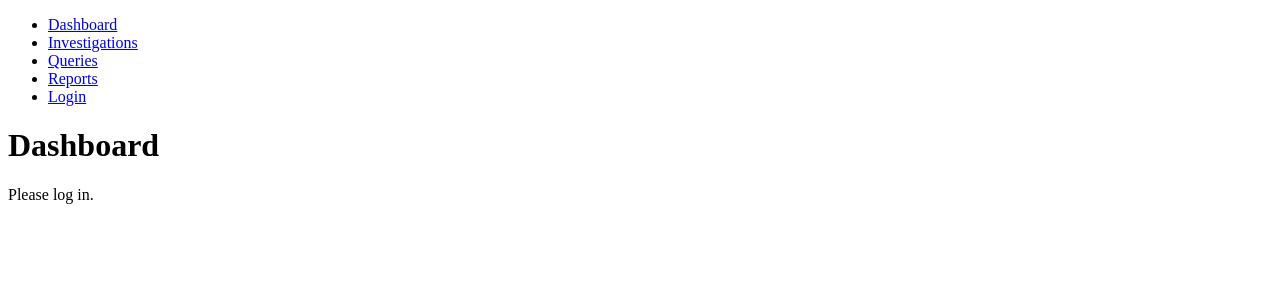
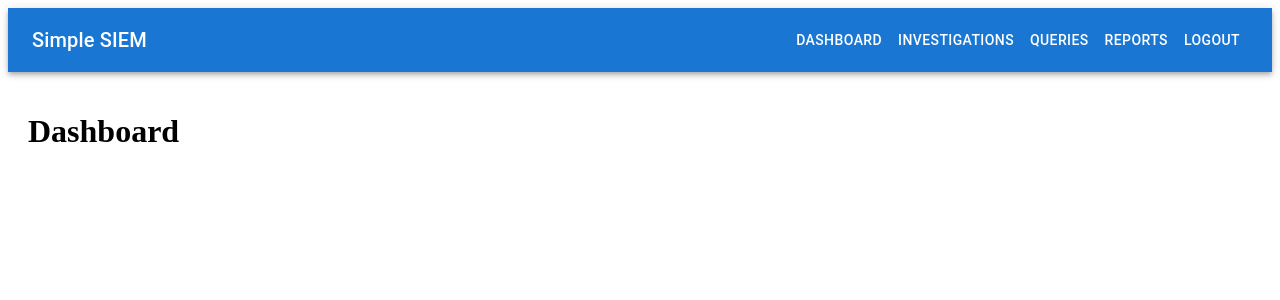
Before and after one commit to kylerobertson84/i14-ssiem, a React (Create React App) app in the folder frontend/: page /dashboard in a window 1280 px wide. Shown: the top 300 px of the page. Built offline with nearby package versions, Linux system fonts and the light colour scheme; no server answers; sample sign-in values are in the browser's storage.

Commit message:
1. Added logic to only allow access to webpages if logged in. 2. Added logout logic. 3. Updated navbar.

```diff
--- a/frontend/src/App.js
+++ b/frontend/src/App.js
@@ -1,6 +1,7 @@
+
 import React from 'react';
 import { BrowserRouter as Router, Route, Routes, Navigate } from 'react-router-dom';
-import NavBar from './components/NavBar';
+
 import Login from './components/Login';
 import Dashboard from './pages/dashboard';
 import Investigations from './pages/investigations';
@@ -8,23 +9,23 @@ import Queries from './pages/queries';
 import Reports from './pages/reports';
 
 import PrivateRoute from './components/PrivateRoute';
+import ProtectedLayout from './components/ProtectedLayout';
 
 
 
-const App = () => {
-  return (
-    <Router>
-      <NavBar />
+const App = () => (
+  <Router>
       <Routes>
-        <Route path="/login" element={<Login />} />
-        <Route path="/dashboard" element={<PrivateRoute component={Dashboard} />} />
-        <Route path="*" element={<Navigate to="/dashboard" />} />
-        {/* <Route path="/investigations" element={<Investigations />} />
-        <Route path="/queries" element={<Queries />} />
-        <Route path="/reports" element={<Reports />} /> */}
+          <Route path="/login" element={<Login />} />
+          <Route element={<PrivateRoute />}>
+              <Route element={<ProtectedLayout />}>
+                  <Route path="/dashboard" element={<Dashboard />} />
+                  <Route path="/investigations" element={<Investigations />} />
+                  <Route path="/queries" element={<Queries />} />
+                  <Route path="/reports" element={<Reports />} />
+              </Route>
+          </Route>
       </Routes>
-    </Router>
-  );
-};
-
+  </Router>
+);
 export default App;
--- a/frontend/src/components/NavBar.js
+++ b/frontend/src/components/NavBar.js
@@ -1,19 +1,42 @@
 
 import React from 'react';
-import { NavLink } from 'react-router-dom';
+import { Link, useNavigate } from 'react-router-dom';
+import AppBar from '@mui/material/AppBar';
+import Toolbar from '@mui/material/Toolbar';
+import Typography from '@mui/material/Typography';
+import Button from '@mui/material/Button';
+import AuthService from '../services/AuthService';
 
-const NavBar = () => {
-  return (
-    <nav>
-      <ul>
-        <li><NavLink to="/">Dashboard</NavLink></li>
-        <li><NavLink to="/investigations">Investigations</NavLink></li>
-        <li><NavLink to="/queries">Queries</NavLink></li>
-        <li><NavLink to="/reports">Reports</NavLink></li>
-        <li><NavLink to="/login">Login</NavLink></li>
-      </ul>
-    </nav>
-  );
+const Navbar = () => {
+  const navigate = useNavigate();
+  const handleLogout = () => {
+    AuthService.logout();
+    navigate('/login');
+    };
+    return (
+        <AppBar position="static">
+            <Toolbar>
+                <Typography variant="h6" style={{ flexGrow: 1 }}>
+                    Simple SIEM
+                </Typography>
+                <Button color="inherit" component={Link} to="/dashboard">
+                    Dashboard
+                </Button>
+                <Button color="inherit" component={Link} to="/investigations">
+                    Investigations
+                </Button>
+                <Button color="inherit" component={Link} to="/queries">
+                    Queries
+                </Button>
+                <Button color="inherit" component={Link} to="/reports">
+                    Reports
+                </Button>
+                <Button color="inherit" onClick={handleLogout}>
+                    Logout
+                </Button>
+            </Toolbar>
+        </AppBar>
+    );
 };
 
-export default NavBar;
+export default Navbar;
--- a/frontend/src/components/PrivateRoute.js
+++ b/frontend/src/components/PrivateRoute.js
@@ -1,11 +1,11 @@
 
 import React from 'react';
-import { Navigate } from 'react-router-dom';
+import { Navigate, Outlet } from 'react-router-dom';
 import AuthService from '../services/AuthService';
 
-const PrivateRoute = ({ component: Component, ...rest }) => {
+const PrivateRoute = () => {
     const user = AuthService.getCurrentUser();
-    return user ? <Component {...rest} /> : <Navigate to="/login" />;
+    return user ? <Outlet /> : <Navigate to="/login" />;
 };
 
 export default PrivateRoute;
--- /dev/null
+++ b/frontend/src/components/ProtectedLayout.js
@@ -0,0 +1,17 @@
+
+import React from 'react';
+import { Outlet } from 'react-router-dom';
+import Navbar from './NavBar';
+
+const ProtectedLayout = () => {
+    return (
+        <div>
+            <Navbar />
+            <div style={{ padding: '20px' }}>
+                <Outlet />
+            </div>
+        </div>
+    );
+};
+
+export default ProtectedLayout;
--- a/frontend/src/pages/dashboard.js
+++ b/frontend/src/pages/dashboard.js
@@ -29,7 +29,7 @@ const Dashboard = () => {
   return (
     <div>
       <h1>Dashboard</h1>
-      {user ? <p>Welcome, {user.username}!</p> : <p>Please log in.</p>}
+      {user ? <p>Welcome, {user.username}!</p> : <p>{}</p>}
     </div>
   );
 };
--- a/frontend/src/services/AuthService.js
+++ b/frontend/src/services/AuthService.js
@@ -1,5 +1,5 @@
 
-// src/services/AuthService.js
+
 import axios from 'axios';
 
 const API_URL = 'http://127.0.0.1:8000/api/';
```
